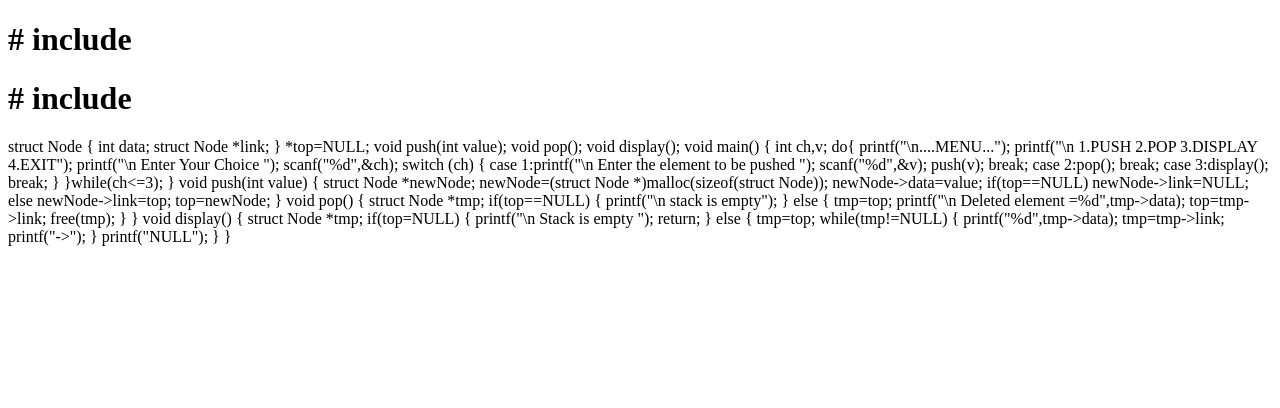
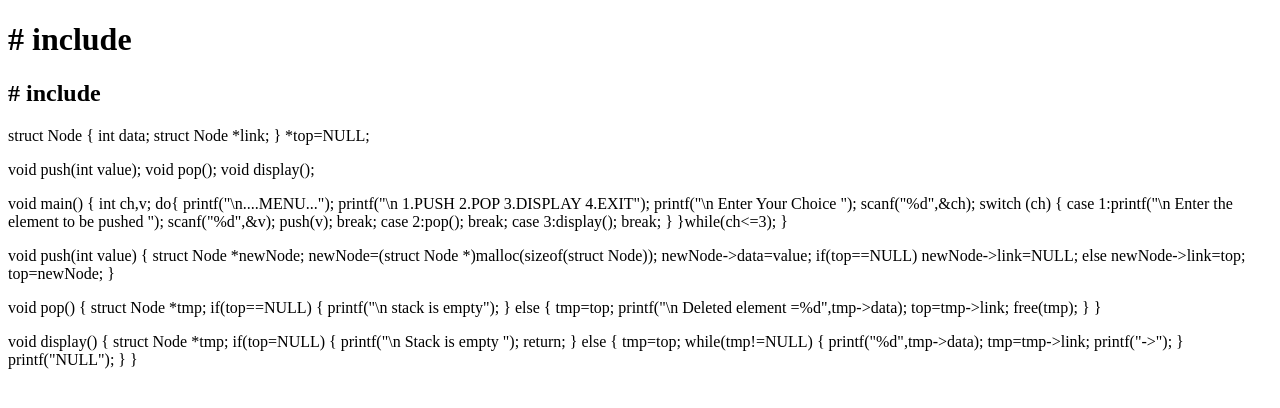
Before and after one commit to keshab9932/keshab9932.github.io, a plain HTML site: page index.html in a window 1280 px wide. Drawn offline with Linux system fonts and the light colour scheme.

Commit message:
Update index.html

```diff
--- a/index.html
+++ b/index.html
@@ -7,18 +7,20 @@
 </head>
 <body>
 <h1># include <stdio.h></h1>
-<h1># include <malloc.h></h1>
+<h2># include <malloc.h></h2>
 <p>
 struct Node
 {
 	int data;
 	struct Node *link;
 } *top=NULL;
-
+	</p>
+<p>
 void push(int value);
 void pop();
 void display();
-
+	</p>
+	<p>
 void main()
 {
 	int ch,v;
@@ -40,7 +42,8 @@ void main()
         }
     }while(ch<=3);
 }
-
+		  </p>
+		<p>
 void push(int value)
 {
     struct Node *newNode;
@@ -53,7 +56,8 @@ void push(int value)
     top=newNode;
 
 }
-
+	</p>
+<p>
 void pop()
 {
     struct Node *tmp;
@@ -71,7 +75,8 @@ void pop()
     }
 
 }
-
+	</p>
+	<p>
 void display()
 {
     struct Node *tmp;
```
